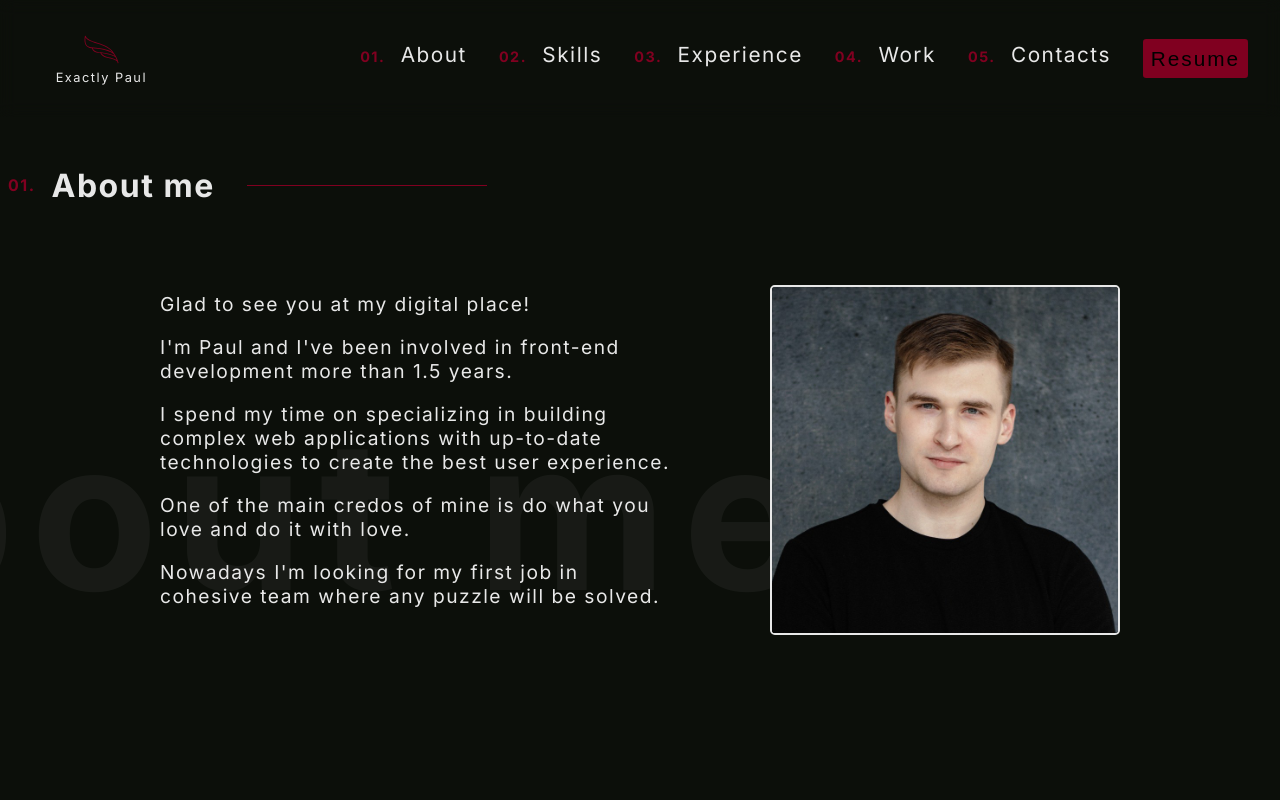
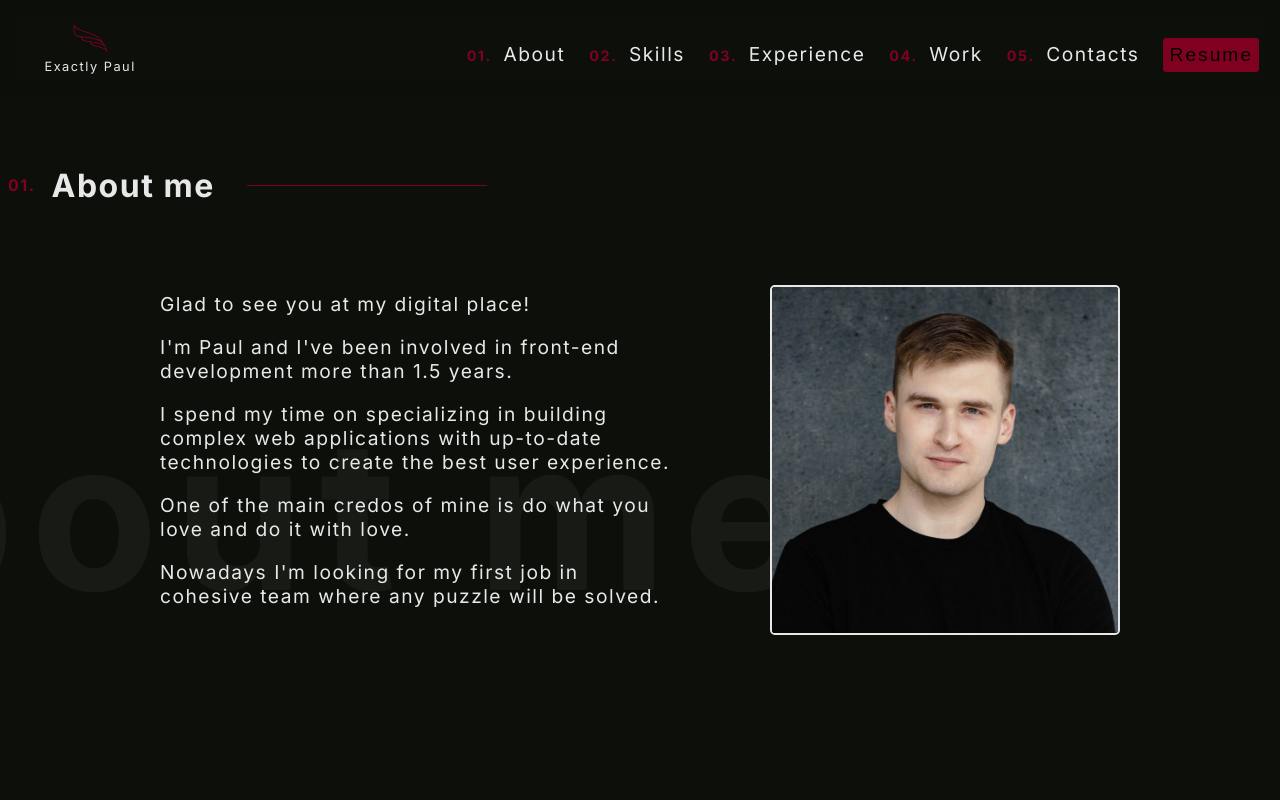
Before and after one commit to PaulusWhite/web-portfolio-app, a Next.js app: page / in a window 1280 px wide. Shown: the top 800 px of the page. Built offline with nearby package versions, Linux system fonts and the light colour scheme.

Commit message:
refactor: make decomposition

```diff
--- a/src/components/Header.tsx
+++ b/src/components/Header.tsx
@@ -5,9 +5,8 @@ import { useEffect, useRef } from "react";
 import style from "./../styles/modules/header.module.scss";
 
 //Components
-import NavLink from "./NavLink";
 import Logo from "./Logo";
-import Button from "./common/Button";
+import Nav from "./Nav";
 
 //Scripts
 import displayHeader from "@/scripts/displayHeader";
@@ -23,15 +22,7 @@ const Header = () => {
   return (
     <header ref={headerRef} className={style.header}>
       <Logo />
-
-      <nav>
-        <NavLink index={1} label="About" anchor="about" />
-        <NavLink index={2} label="Skills" anchor="skills" />
-        <NavLink index={3} label="Experience" anchor="experience" />
-        <NavLink index={4} label="Work" anchor="work" />
-        <NavLink index={5} label="Contacts" anchor="contacts" />
-        <Button extraClass={`${style["resume-btn"]}`}>Resume</Button>
-      </nav>
+      <Nav />
     </header>
   );
 };
--- /dev/null
+++ b/src/components/Nav.tsx
@@ -0,0 +1,19 @@
+import NavLink from "./NavLink";
+
+import style from "./../styles/modules/nav.module.scss";
+
+//components
+import Button from "./common/Button";
+
+const Nav = () => (
+  <nav className={style.nav}>
+    <NavLink index={1} label="About" anchor="about" />
+    <NavLink index={2} label="Skills" anchor="skills" />
+    <NavLink index={3} label="Experience" anchor="experience" />
+    <NavLink index={4} label="Work" anchor="work" />
+    <NavLink index={5} label="Contacts" anchor="contacts" />
+    <Button extraClass={`${style["resume-btn"]}`}>Resume</Button>
+  </nav>
+);
+
+export default Nav;
--- a/src/styles/modules/header.module.scss
+++ b/src/styles/modules/header.module.scss
@@ -1,3 +1,5 @@
+@import "./../common.scss";
+
 .header {
   position: fixed;
   z-index: 4;
@@ -5,25 +7,11 @@
   left: 0;
   right: 0;
   display: flex;
-  align-items: center;
+  align-items: baseline;
   justify-content: space-between;
-  padding: 2rem;
+  padding: 1.3rem;
   backdrop-filter: blur(0.5rem);
   transition: 0.8s;
-
-  nav {
-    display: flex;
-    align-items: center;
-    gap: 2rem;
-    margin-left: auto;
-
-    .resume-btn {
-      margin: 0;
-      padding: 0.3rem;
-      font-size: 1.3rem;
-      font-weight: unset;
-    }
-  }
 }
 
 //css mod for header
--- /dev/null
+++ b/src/styles/modules/nav.module.scss
@@ -0,0 +1,13 @@
+.nav {
+  display: flex;
+  align-items: baseline;
+  gap: 1.5rem;
+  margin-left: auto;
+
+  .resume-btn {
+    margin: 0;
+    padding: 0.2rem;
+    font-size: 1.2rem;
+    font-weight: unset;
+  }
+}
--- a/src/styles/modules/navLink.module.scss
+++ b/src/styles/modules/navLink.module.scss
@@ -12,14 +12,14 @@
   }
 
   .nav-link__index {
-    margin-right: 0.5rem;
+    margin-right: 0.3rem;
     color: $secondColor;
     font-size: 0.9rem;
     font-weight: bold;
   }
 
   .link-point__label {
-    font-size: 1.3rem;
+    font-size: 1.2rem;
     transition: 0.2s;
   }
 }
```
